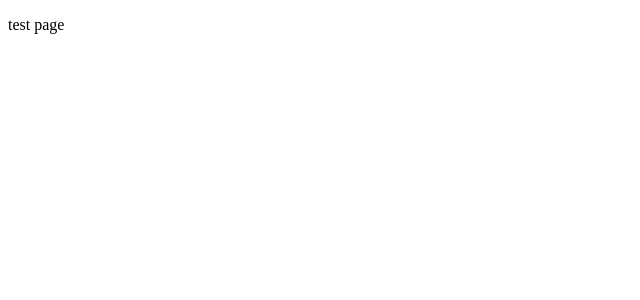
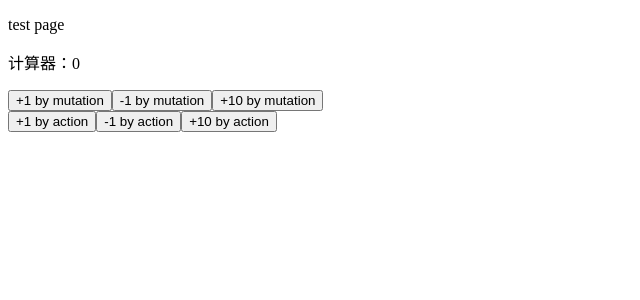
Before and after one commit to MaoErLii/next-vue_learning, a Vue app: page /test in a window 1280 px wide. Shown: the top 300 px of the page, without its empty margins (0-640 px from the left). Built offline with nearby package versions, Linux system fonts and the light colour scheme.

Commit message:
A 两种组件写法实现

```diff
--- a/src/pages/home/index.jsx
+++ b/src/pages/home/index.jsx
@@ -14,11 +14,11 @@
         }
 
         function changeNameByMutation() {
-            store.commit('hahaha', 'mutation入参')
+            store.commit('home/hahaha', 'mutation入参')
         }
 
         function changeNameByAction() {
-            store.dispatch('asyncHahaha', 'action入参')
+            store.dispatch('home/asyncHahaha', 'action入参')
         }
 
         return () => (
--- a/src/pages/test/index.jsx
+++ b/src/pages/test/index.jsx
@@ -1,9 +1,38 @@
-const Test = () => {
-    return (
-        <div>
-            <p>test page</p>
-        </div>
-    )
+const Test = {
+
+    methods: {
+        getCount() {
+            return this.$store.state.counter.count
+        },
+        increaseByMutation(num) {
+            !num && this.$store.commit('counter/increase')
+            num < 0 && this.$store.commit('counter/increase', num)
+            num > 0 && this.$store.commit('counter/increase', num)
+        },
+        increaseByAction(num) {
+            !num && this.$store.dispatch('counter/asyncIncrease')
+            num < 0 && this.$store.dispatch('counter/asyncIncrease', num)
+            num > 0 && this.$store.dispatch('counter/asyncIncrease', num)
+        }
+    },
+
+    render() {
+        return (
+            <div>
+                <p>
+                    test page
+                </p>
+                <p>计算器：{this.getCount()}</p>
+                <button onClick={_=> this.increaseByMutation()}>+1 by mutation</button>
+                <button onClick={_=> this.increaseByMutation(-1)}>-1 by mutation</button>
+                <button onClick={_=> this.increaseByMutation(10)}>+10 by mutation</button>
+                <br></br>
+                <button onClick={_=> this.increaseByAction()}>+1 by action</button>
+                <button onClick={_=> this.increaseByAction(-1)}>-1 by action</button>
+                <button onClick={_=> this.increaseByAction(10)}>+10 by action</button>
+            </div>
+        )
+    }
 }
 
 export default Test
--- /dev/null
+++ b/src/store/counter/index.js
@@ -0,0 +1,18 @@
+export default {
+    namespaced: true,
+    state: {
+        count: 0
+    },
+    mutations: {
+        increase: (state, payload) => {
+            if(payload) state.count += payload
+            !payload && state.count++
+        }
+    },
+    actions: {
+        asyncIncrease: (store, payload) => {
+            payload && store.commit('increase', payload)
+            !payload && store.commit('increase')
+        }
+    }
+}
--- a/src/store/home/index.js
+++ b/src/store/home/index.js
@@ -1,5 +1,5 @@
 export default {
-    namespace: true,
+    namespaced: true,
     state: {
         name: '香香',
         suki: {
--- a/src/store/index.js
+++ b/src/store/index.js
@@ -1,10 +1,12 @@
 import * as Vuex from 'vuex'
 
 import homeModule from './home/index'
+import counterModule from './counter/index'
 
 const store = Vuex.createStore({
     modules: {
-        home: homeModule
+        home: homeModule,
+        counter: counterModule
     }
 })
 
```
Also changed, not shown: src/store/test/index.js (deleted, +0 -1 lines), 1 other file (tests, documents, lock files or other folders).
